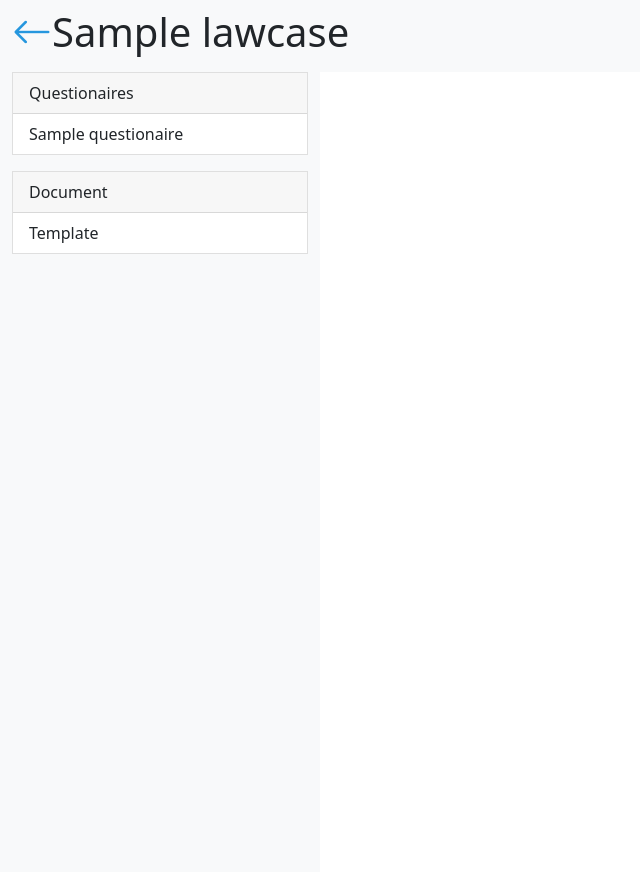
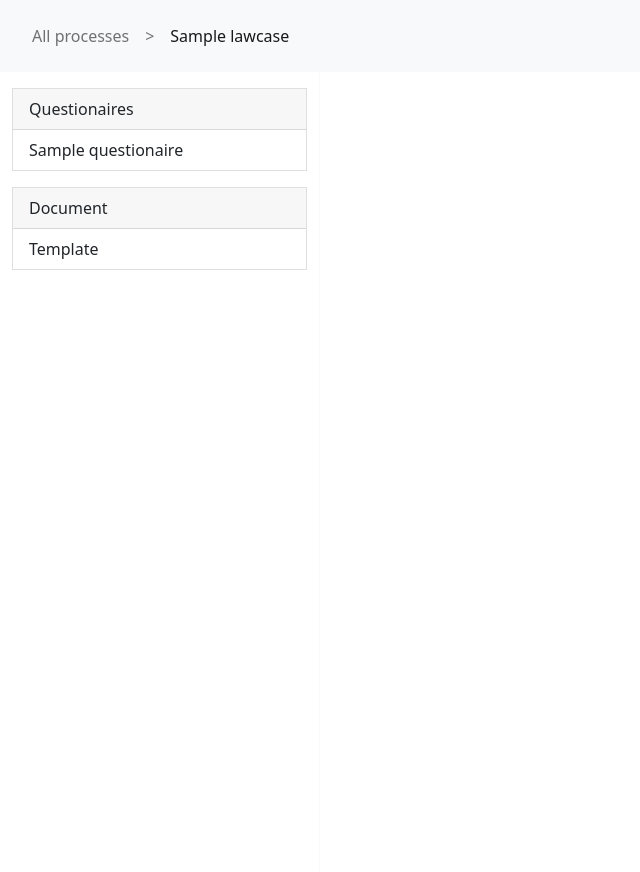
Before and after one commit to OpenLegalTech/django-legal-advice-builder, a Django app: template legal_advice_builder/templates/legal_advice_builder/admin/law_case_detail.html in a window 1280 px wide. Shown: the whole page, without its empty margins (0-640 px from the left). Run offline with Django 3.2, Linux system fonts and the light colour scheme; the template is opened without the code that fills it: most values are stand-ins (such as "Sample title", 1, 10 or a date in 2020); some libraries are stand-ins or nearby versions.

Commit message:
Improve styling

```diff
--- a/legal_advice_builder/forms.py
+++ b/legal_advice_builder/forms.py
@@ -228,7 +228,7 @@ class LawCaseUpdateForm(forms.ModelForm):
     class Meta:
         model = LawCase
         fields = ('title', 'description',
-                  'extra_help', 'allow_download',
+                  'allow_download',
                   'save_answers')
 
 
--- a/legal_advice_builder/templates/legal_advice_builder/admin/law_case_detail.html
+++ b/legal_advice_builder/templates/legal_advice_builder/admin/law_case_detail.html
@@ -2,18 +2,27 @@
 {% load i18n crispy_forms_tags %}
 
 {% block navbar %}
-<nav>
-    <span>
-        <h1><a href="{% url 'legal_advice_builder:law-case-list' %}"><i class="bi bi-arrow-left"></i></a>{{ lawcase.title }}
-        </h1>
-    </span>
+<nav class="navbar navbar-expand-lg navbar-light bg-light">
+    <div class="container-fluid">
+        <ul class="navbar-nav me-auto mb-2 mb-lg-0">
+            <li class="nav-item">
+              <a class="nav-link" aria-current="page" href="{% url 'legal_advice_builder:law-case-list' %}">{% trans 'All processes' %}</a>
+            </li>
+            <li class="nav-item">
+                <a class="nav-link" aria-current="page" href="#">></a>
+            </li>
+            <li class="nav-item">
+                <a class="nav-link active" aria-current="page" href="#"> {{ lawcase.title }}</a>
+            </li>
+        </ul>
+    </div>
 </nav>
 {% endblock %}
 
 {% block content %}
 <div class="row">
-    <div class="col-3 col-xxl-2 bg-light min-vh-100">
-
+    <div class="col-3 col-xxl-2 border-end border-light min-vh-100">
+        <div class="pt-3">
         {% block navigation %}
         <div class="card">
             <div class="card-header">
@@ -36,7 +45,7 @@
             </ul>
         </div>
         {% endblock %}
-
+        </div>
     </div>
 
     <div class="col-8 col-xxl-9 mt-3">
--- a/legal_advice_builder/templates/legal_advice_builder/admin/question_update.html
+++ b/legal_advice_builder/templates/legal_advice_builder/admin/question_update.html
@@ -2,7 +2,7 @@
 {% load crispy_forms_tags i18n %}
 
 {% block current_form %}
-<ul class="nav nav-tabs" id="question" role="tablist">
+<ul class="nav nav-pills justify-content-end" id="question" role="tablist">
     <li class="nav-item" role="presentation">
         <button class="nav-link active" id="content-tab" data-bs-toggle="tab" data-bs-target="#content" type="button"
             role="tab" aria-controls="content" aria-selected="true">{% trans 'content' %}</button>
```
Also changed, not shown: legal_advice_builder/templates/legal_advice_builder/admin/law_case_list.html (+35 -12 lines), legal_advice_builder/templates/legal_advice_builder/admin/questionaire_detail.html (+6 -4 lines).
